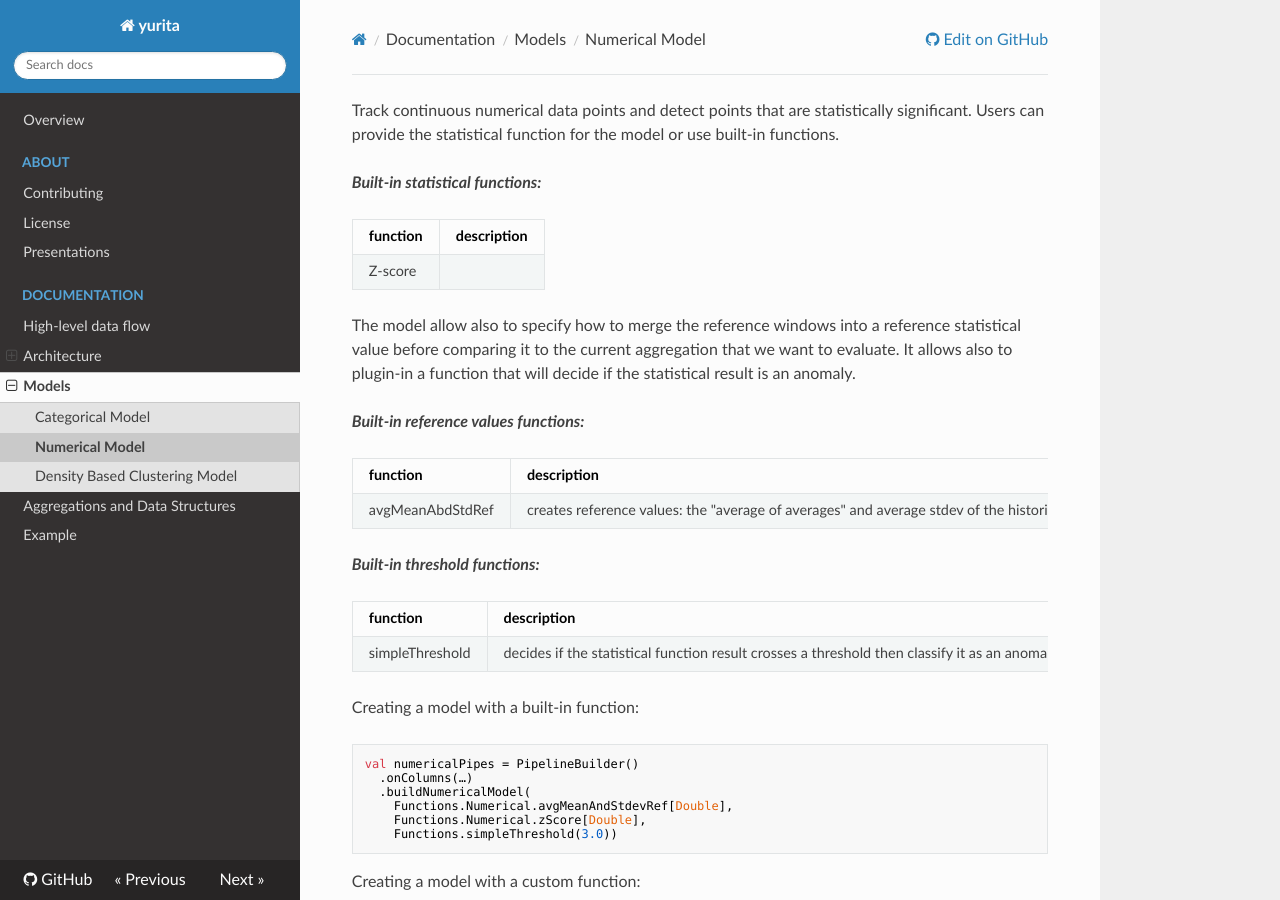
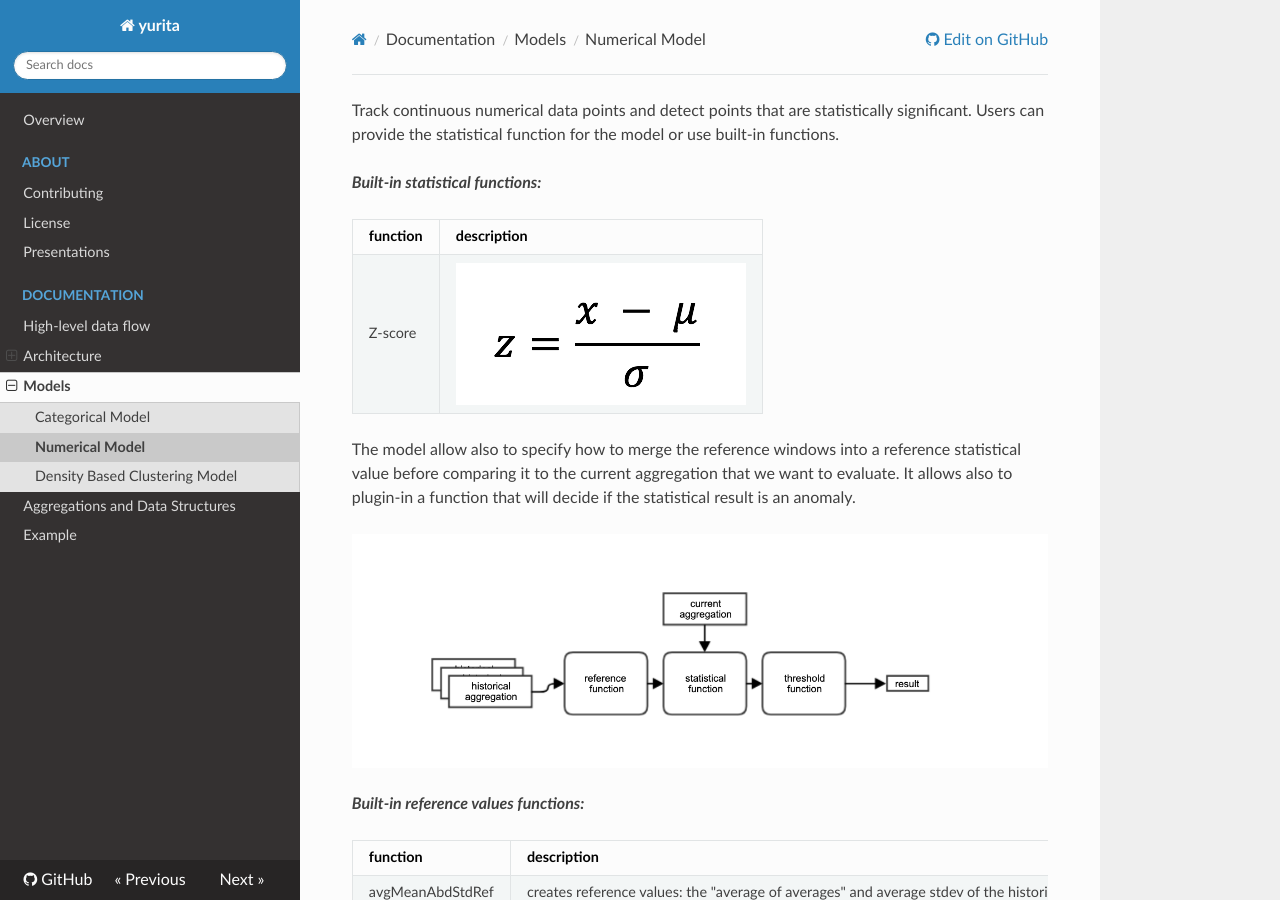
Before and after one commit to paypal/yurita, an MkDocs documentation site: the page built from docs/numerical.md, in a window 1280 px wide and 900 px high. Built offline with MkDocs 1.6.1, drawn with Linux system fonts in a browser that asks for light colours; nearby versions of some CDN libraries; old or Windows-style settings are respelled for this version of MkDocs.

Commit message:
Update numerical.md

```diff
--- a/docs/numerical.md
+++ b/docs/numerical.md
@@ -5,9 +5,11 @@ ___Built-in statistical functions:___
 
 |function|description|
 |--------|-----------|
-|Z-score||
+|Z-score|![zscore](images/zfn.png)|
 
 The model allow also to specify how to merge the reference windows into a reference statistical value before comparing it to the current aggregation that we want to evaluate. It allows also to plugin-in a function that will decide if the statistical result is an anomaly.
+
+![fnflow](images/fnflow.png)
 
 ___Built-in reference values functions:___
 
```
